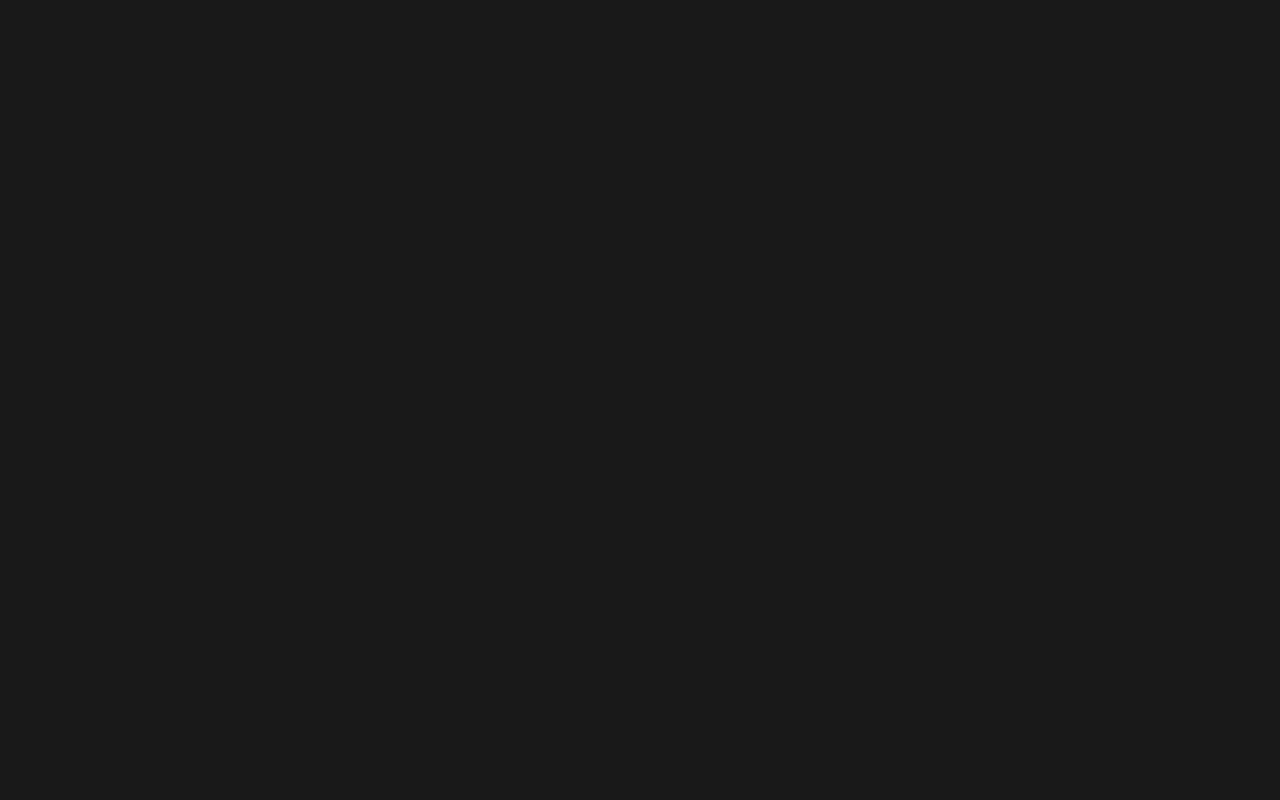
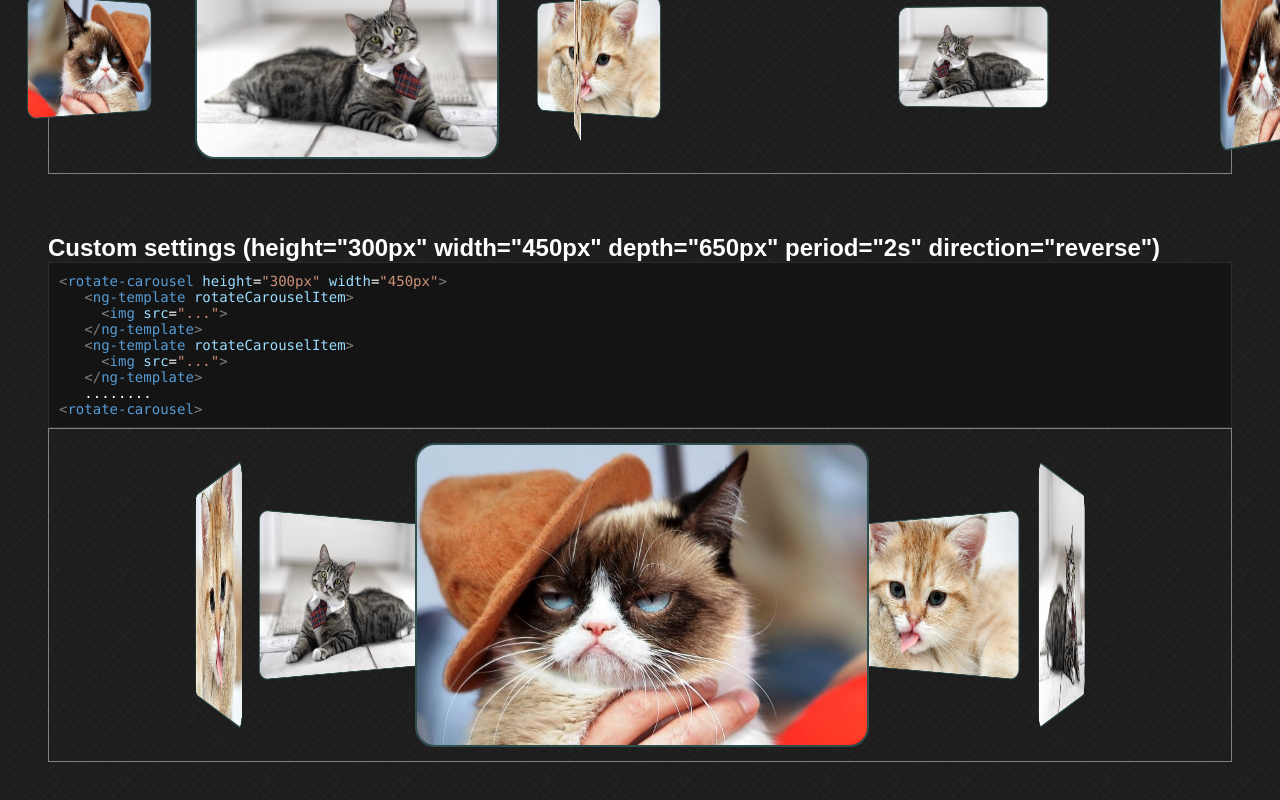
Before and after one commit to ivanesik/ngx-carousel, an Angular app: page / in a window 1280 px wide. Shown: the part 1589-2389 px from the top of the page. Before the commit the page ends 1157 px from the top, so only its background shows below. Built offline with nearby package versions, Linux system fonts and the light colour scheme.

Commit message:
Demo example with custom settings

```diff
--- a/demo/app/pages/app.component.html
+++ b/demo/app/pages/app.component.html
@@ -105,7 +105,7 @@
                     <span style="font-size: 2em;">3</span>
                 </div>
             </ng-template>
-<!--             <ng-template rotateCarouselItem>
+            <ng-template rotateCarouselItem>
                 <div style="width: 100%; height: 100%; background-color: darkcyan; display: flex; align-items: center; justify-content: center;">
                     <span style="font-size: 2em;">4</span>
                 </div>
@@ -144,48 +144,6 @@
                 <div style="width: 100%; height: 100%; background-color: springgreen; display: flex; align-items: center; justify-content: center;">
                     <span style="font-size: 2em;">11</span>
                 </div>
-            </ng-template> -->
-        </rotate-carousel>
-    </div>
-</section>
-<!-- <section>
-    <h2>Custom size (height="300px" width="450px")</h2>
-    <div class="description">
-    </div>
-    <code>
-        <span class="lt">&lt;</span><span class="tag-name">rotate-carousel</span>
-        <span class="attr-name"> height</span>=<span class="attr-value">"300px"</span>
-        <span class="attr-name"> width</span>=<span class="attr-value">"450px"</span><span class="gt">&gt;</span><br>
-        <ng-template ngFor let-i [ngForOf]="' '.repeat(3).split('')">
-            &nbsp;&nbsp;
-            <span class="lt">&lt;</span><span class="tag-name">ng-template</span>
-            <span class="attr-name"> rotateCarouselItem</span><span class="gt">&gt;</span><br>&nbsp;&nbsp;&nbsp;&nbsp;
-            <span class="lt">&lt;</span><span class="tag-name">img</span>
-            <span class="attr-name"> src</span>=<span class="attr-value">"..."</span><span class="gt">&gt;</span><br>&nbsp;&nbsp;
-            <span class="lt">&lt;/</span><span class="tag-name">ng-template</span><span class="gt">&gt;</span><br>
-        </ng-template>&nbsp;&nbsp;
-        <span>........</span><br>
-        <span class="lt">&lt;</span><span class="tag-name">rotate-carousel</span><span class="gt">&gt;</span>
-    </code>
-    <div class="example">
-        <rotate-carousel height="300px" width="450px">
-            <ng-template rotateCarouselItem>
-                <img class="carousel_item" src="../../assets/cat1.jpg" alt="">
-            </ng-template>
-            <ng-template rotateCarouselItem>
-                <img class="carousel_item" src="../../assets/cat2.jpg" alt="">
-            </ng-template>
-            <ng-template rotateCarouselItem>
-                <img class="carousel_item" src="../../assets/cat3.jpg" alt="">
-            </ng-template>
-            <ng-template rotateCarouselItem>
-                <img class="carousel_item" src="../../assets/cat1.jpg" alt="">
-            </ng-template>
-            <ng-template rotateCarouselItem>
-                <img class="carousel_item" src="../../assets/cat2.jpg" alt="">
-            </ng-template>
-            <ng-template rotateCarouselItem>
-                <img class="carousel_item" src="../../assets/cat3.jpg" alt="">
             </ng-template>
         </rotate-carousel>
     </div>
@@ -245,4 +203,46 @@
             </ng-template>
         </rotate-carousel>
     </div>
-</section> -->
+</section>
+<section>
+    <h2>Custom settings (height="300px" width="450px" depth="650px" period="2s" direction="reverse")</h2>
+    <div class="description">
+    </div>
+    <code>
+        <span class="lt">&lt;</span><span class="tag-name">rotate-carousel</span>
+        <span class="attr-name"> height</span>=<span class="attr-value">"300px"</span>
+        <span class="attr-name"> width</span>=<span class="attr-value">"450px"</span><span class="gt">&gt;</span><br>
+        <ng-template ngFor let-i [ngForOf]="' '.repeat(2).split('')">
+            &nbsp;&nbsp;
+            <span class="lt">&lt;</span><span class="tag-name">ng-template</span>
+            <span class="attr-name"> rotateCarouselItem</span><span class="gt">&gt;</span><br>&nbsp;&nbsp;&nbsp;&nbsp;
+            <span class="lt">&lt;</span><span class="tag-name">img</span>
+            <span class="attr-name"> src</span>=<span class="attr-value">"..."</span><span class="gt">&gt;</span><br>&nbsp;&nbsp;
+            <span class="lt">&lt;/</span><span class="tag-name">ng-template</span><span class="gt">&gt;</span><br>
+        </ng-template>&nbsp;&nbsp;
+        <span>........</span><br>
+        <span class="lt">&lt;</span><span class="tag-name">rotate-carousel</span><span class="gt">&gt;</span>
+    </code>
+    <div class="example">
+        <rotate-carousel height="300px" width="450px" depth="650px" period="2s" direction="reverse">
+            <ng-template rotateCarouselItem>
+                <img class="carousel_item" src="../../assets/cat1.jpg" alt="">
+            </ng-template>
+            <ng-template rotateCarouselItem>
+                <img class="carousel_item" src="../../assets/cat2.jpg" alt="">
+            </ng-template>
+            <ng-template rotateCarouselItem>
+                <img class="carousel_item" src="../../assets/cat3.jpg" alt="">
+            </ng-template>
+            <ng-template rotateCarouselItem>
+                <img class="carousel_item" src="../../assets/cat1.jpg" alt="">
+            </ng-template>
+            <ng-template rotateCarouselItem>
+                <img class="carousel_item" src="../../assets/cat2.jpg" alt="">
+            </ng-template>
+            <ng-template rotateCarouselItem>
+                <img class="carousel_item" src="../../assets/cat3.jpg" alt="">
+            </ng-template>
+        </rotate-carousel>
+    </div>
+</section>
```
